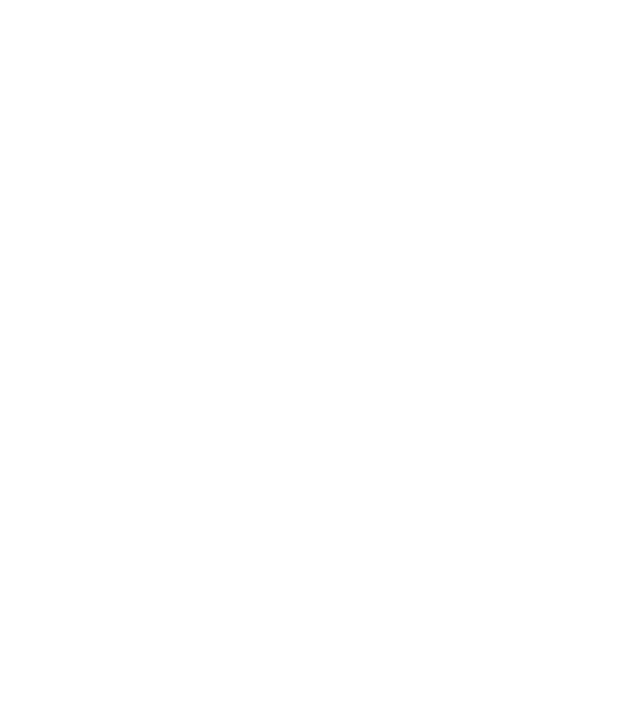
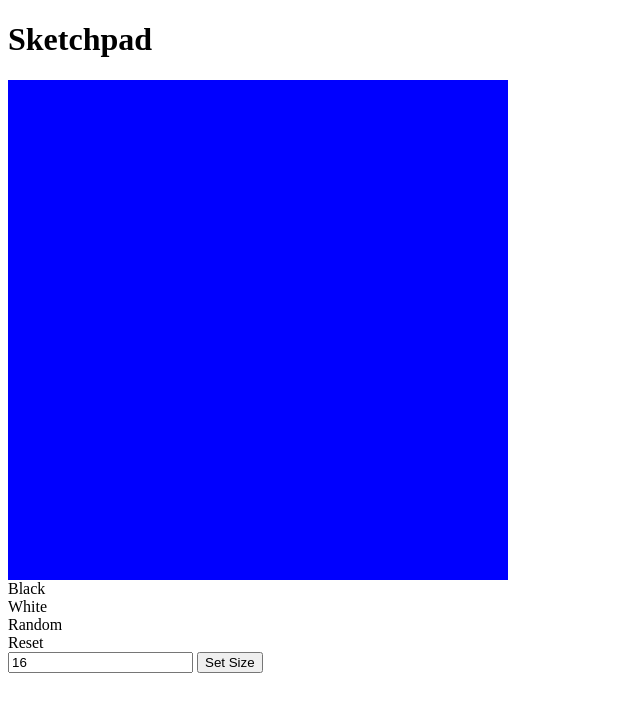
Before and after one commit to jayim243/etch-a-sketch, a plain HTML site: page index.html in a window 1280 px wide. Shown: the whole page, without its empty margins (0-640 px from the left). Drawn offline with Linux system fonts and the light colour scheme.

Commit message:
Layed out most of the html, created function to populate grid as well as function to change the grid size

```diff
--- a/index.html
+++ b/index.html
@@ -4,10 +4,28 @@
     <meta charset="UTF-8">
     <meta http-equiv="X-UA-Compatible" content="IE=edge">
     <meta name="viewport" content="width=device-width, initial-scale=1.0">
-    <title>Document</title>
+    <title>Sketchpad</title>
     <link rel="stylesheet" href="style.css">
 </head>
 <body>
+    <div class="container">
+        <div class="title">
+            <h1>Sketchpad</h1>
+        </div>
+        <div class="content">
+            <div class="grid">
+            </div>
+            <div class="buttons">
+                <div class="button">Black</div>
+                <div class="button">White</div>
+                <div class="button">Random</div>
+                <div class="button">Reset</div>
+            </div>
+            <input type="text" placeholder="Size of Board" value="16" onchange="changeSize(this.value)">
+            <button>Set Size</button>
+        </div>
+    </div>
+
 
 
 
--- a/script.js
+++ b/script.js
@@ -0,0 +1,27 @@
+// function that populates the grid
+function createBoard(num) {
+    let grid = document.querySelector('.grid')
+    // clears out old existing squares in the grid so that when you add new squares, the board retains its shape
+    let squares = grid.querySelectorAll('div')
+    squares.forEach((div) => div.remove());
+
+    grid.style.gridTemplateColumns = `repeat(${num}, 1fr)`
+    grid.style.gridTemplateRows = `repeat(${num}, 1fr)`
+
+    for (let i = 0; i < num * num; i++) {
+        let square = document.createElement('div');
+        square.style.backgroundColor = 'blue';
+        grid.appendChild(square)
+    }
+}
+
+createBoard(16)
+// function that changes size of grid given valid user inputs
+function changeSize(userInput) {
+    if (userInput >= 2 && userInput <= 100) {
+        createBoard(userInput);
+    }
+    else {
+        console.log('too many squares')
+    }
+}
--- a/style.css
+++ b/style.css
@@ -0,0 +1,5 @@
+.grid {
+    width: 500px;
+    height: 500px;
+    display: grid;
+}
```
